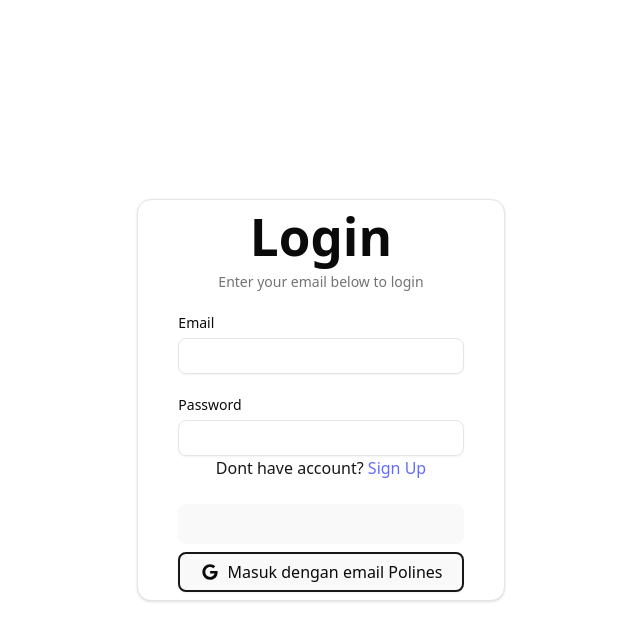
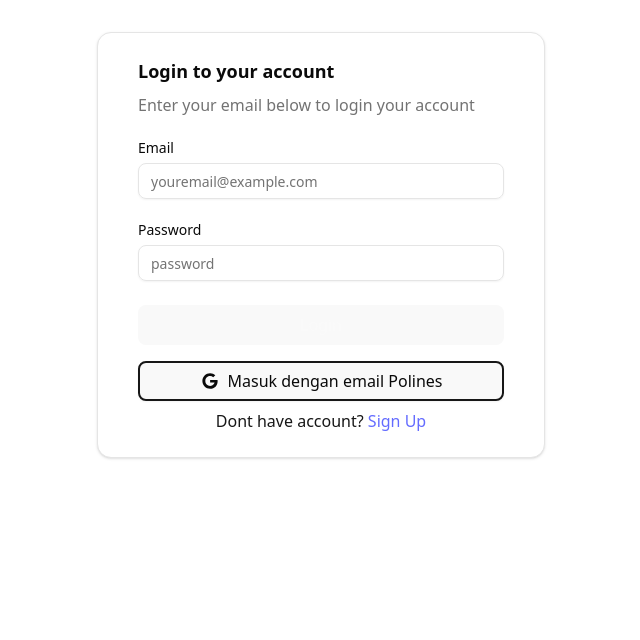
Before and after one commit to LinggaAdityaNugroho/LocaliztionApp, a React (Vite) app: page / in a window 1280 px wide. Shown: the top 640 px of the page, without its empty margins (319-959 px from the left). Built offline with nearby package versions, Linux system fonts and the light colour scheme; some icons are missing.

Commit message:
fix layout & add map for example

```diff
--- a/package.json
+++ b/package.json
@@ -12,6 +12,7 @@
   "dependencies": {
     "@fortawesome/fontawesome-svg-core": "^7.1.0",
     "@fortawesome/free-brands-svg-icons": "^7.1.0",
+    "@fortawesome/free-regular-svg-icons": "^7.1.0",
     "@fortawesome/free-solid-svg-icons": "^7.1.0",
     "@fortawesome/react-fontawesome": "^3.1.0",
     "@radix-ui/react-label": "^2.1.8",
@@ -19,15 +20,19 @@
     "@tailwindcss/vite": "^4.1.17",
     "class-variance-authority": "^0.7.1",
     "clsx": "^2.1.1",
+    "leaflet": "^1.9.4",
+    "leaflet-defaulticon-compatibility": "^0.1.2",
     "lucide-react": "^0.552.0",
     "react": "^19.1.1",
     "react-dom": "^19.1.1",
+    "react-leaflet": "^5.0.0",
     "react-router-dom": "^7.9.5",
     "tailwind-merge": "^3.3.1",
     "tailwindcss": "^4.1.17"
   },
   "devDependencies": {
     "@eslint/js": "^9.36.0",
+    "@types/leaflet": "^1.9.21",
     "@types/node": "^24.10.0",
     "@types/react": "^19.1.16",
     "@types/react-dom": "^19.1.9",
--- a/src/App.tsx
+++ b/src/App.tsx
@@ -2,12 +2,14 @@ import "./App.css";
 import { BrowserRouter, Routes, Route } from "react-router-dom";
 import { LoginPage } from "./pages/LoginPage";
 import { RegisterPage } from "./pages/RegisterPage";
+import { MapLab } from "./pages/MapPage";
 function App() {
   return (
     <BrowserRouter>
       <Routes>
         <Route path="/" element={<LoginPage />} />
         <Route path="/register" element={<RegisterPage />} />
+        <Route path="/map" element={<MapLab />} />
       </Routes>
     </BrowserRouter>
   );
--- a/src/components/atoms/Button/index.tsx
+++ b/src/components/atoms/Button/index.tsx
@@ -1,9 +1,48 @@
 import { Button } from "../../ui/button";
+import { FontAwesomeIcon } from "@fortawesome/react-fontawesome";
+import type { IconDefinition } from "@fortawesome/fontawesome-svg-core";
+
+type ButtonSize = "default" | "sm" | "lg" | "icon";
+
+type ButtonVariant =
+  | "default"
+  | "destructive"
+  | "outline"
+  | "secondary"
+  | "ghost"
+  | "link";
 
 type Props = {
-  titleButton: string;
+  titleButton?: string;
+  icon?: IconDefinition;
+  size?: ButtonSize;
+  variant?: ButtonVariant;
+  onClick?: () => void;
 };
 
-export function MyButton({ titleButton }: Props) {
-  return <Button>{titleButton}</Button>;
+export function MyButton({
+  titleButton,
+  size = "default",
+  variant = "default",
+  onClick,
+}: Props) {
+  return (
+    <Button size={size} variant={variant} onClick={onClick}>
+      {titleButton}
+    </Button>
+  );
 }
+
+export function MyButtonIcon({
+  titleButton,
+  icon,
+  size = "default",
+  variant = "default",
+}: Props) {
+  return (
+    <Button size={size} variant={variant} className="flex items-center gap-2">
+      {icon && <FontAwesomeIcon icon={icon} />}
+      {titleButton}
+    </Button>
+  );
+}
--- a/src/components/molecules/Form/index.tsx
+++ b/src/components/molecules/Form/index.tsx
@@ -4,14 +4,15 @@ import { Input } from "../../ui/input";
 type Props = {
   label: string;
   //   value: string;
+  placeholder?: string;
   type?: string;
 };
 
-export function MyInputForm({ label, type }: Props) {
+export function MyInputForm({ label, type, placeholder }: Props) {
   return (
     <div className="flex flex-col gap-2">
       <Label>{label}</Label>
-      <Input type={type} />
+      <Input type={type} placeholder={placeholder} />
     </div>
   );
 }
--- a/src/components/organism/FormLogin/index.tsx
+++ b/src/components/organism/FormLogin/index.tsx
@@ -1,10 +1,32 @@
 import { MyInputForm } from "../../molecules/Form";
+import { MyButton, MyButtonIcon } from "../../atoms/Button";
+import { faGoogle } from "@fortawesome/free-brands-svg-icons";
+import { useNavigate } from "react-router-dom";
 
 export function FormLogin() {
+  const navigate = useNavigate();
+
   return (
     <form action="" className="flex flex-col gap-6">
-      <MyInputForm label="Email" type="email" />
-      <MyInputForm label="Password" type="password" />
+      <MyInputForm
+        label="Email"
+        type="email"
+        placeholder="youremail@example.com"
+      />
+      <MyInputForm label="Password" type="password" placeholder="password" />
+      <div className="flex flex-col gap-4">
+        <MyButton
+          titleButton="Login"
+          size="lg"
+          onClick={() => navigate("/map")}
+        />
+        <MyButtonIcon
+          titleButton="Masuk dengan email Polines"
+          icon={faGoogle}
+          size="lg"
+          variant="outline"
+        />
+      </div>
     </form>
   );
 }
--- a/src/components/organism/FormRegister/index.tsx
+++ b/src/components/organism/FormRegister/index.tsx
@@ -1,10 +1,26 @@
 import { MyInputForm } from "../../molecules/Form";
+import { MyButton, MyButtonIcon } from "../../atoms/Button";
+import { faGoogle } from "@fortawesome/free-brands-svg-icons";
 
 export function FormRegister() {
   return (
     <form action="" className="flex flex-col gap-6">
-      <MyInputForm label="Email" type="email" />
-      <MyInputForm label="Password" type="password" />
+      <MyInputForm
+        label="Email"
+        type="email"
+        placeholder="youreamail@example.com"
+      />
+      <MyInputForm label="Username" type="text" placeholder="your username" />
+      <MyInputForm label="Password" type="password" placeholder="password" />
+      <div className="flex flex-col gap-4">
+        <MyButton titleButton="Login" size="lg" />
+        <MyButtonIcon
+          titleButton="Masuk dengan email Polines"
+          icon={faGoogle}
+          size="lg"
+          variant="outline"
+        />
+      </div>
     </form>
   );
 }
--- a/src/index.css
+++ b/src/index.css
@@ -20,14 +20,6 @@ a {
 }
 a:hover {
   color: #535bf2;
-}
-
-body {
-  margin: 0;
-  display: flex;
-  place-items: center;
-  min-width: 320px;
-  min-height: 100vh;
 }
 
 h1 {
--- a/src/layouts/AuthForm/index.tsx
+++ b/src/layouts/AuthForm/index.tsx
@@ -1,50 +1,32 @@
-import { Button } from "../../components/ui/button";
 import {
   Card,
   CardHeader,
   CardTitle,
   CardDescription,
   CardContent,
-  CardFooter,
 } from "../../components/ui/card";
-import { FontAwesomeIcon } from "@fortawesome/react-fontawesome";
-import { faGoogle } from "@fortawesome/free-brands-svg-icons";
 
 type Props = {
   titleCard: string;
   descriptionContent: string;
-  titleButtonEmail: string;
-  titleButtonPolines: string;
   children: React.ReactNode;
 };
 
-export function AuthLayout({
-  titleCard,
-  descriptionContent,
-  titleButtonEmail,
-  titleButtonPolines,
-  children,
-}: Props) {
+export function AuthLayout({ titleCard, descriptionContent, children }: Props) {
   return (
-    <div>
-      <Card className="px-4 py-2">
+    <div className="w-full flex justify-center items-center">
+      <Card className="px-4 py-6 w-md">
         <CardHeader>
           <CardTitle>
-            <h1>{titleCard}</h1>
+            <p className="font-bold text-left text-lg">{titleCard}</p>
           </CardTitle>
           <CardDescription>
-            <p>{descriptionContent}</p>
+            <p className="text-left text-base font-normal">
+              {descriptionContent}
+            </p>
           </CardDescription>
         </CardHeader>
         <CardContent>{children}</CardContent>
-        <CardFooter>
-          <div className="flex flex-col gap-2">
-            <Button size={"lg"}>{titleButtonEmail}</Button>
-            <Button size={"lg"} variant={"outline"}>
-              <FontAwesomeIcon icon={faGoogle} /> {titleButtonPolines}
-            </Button>
-          </div>
-        </CardFooter>
       </Card>
     </div>
   );
--- a/src/pages/LoginPage/index.tsx
+++ b/src/pages/LoginPage/index.tsx
@@ -5,12 +5,10 @@ import { Link } from "react-router-dom";
 export function LoginPage() {
   return (
     <AuthLayout
-      titleCard="Login"
-      descriptionContent="Enter your email below to login"
-      titleButtonEmail="Login"
-      titleButtonPolines="Masuk dengan email Polines"
+      titleCard="Login to your account"
+      descriptionContent="Enter your email below to login your account"
     >
-      <div className="flex flex-col">
+      <div className="flex flex-col gap-2">
         <FormLogin />
         <Link to="/register">
           <p className="text-primary">
--- /dev/null
+++ b/src/pages/MapPage/index.tsx
@@ -0,0 +1,44 @@
+import { MapContainer, ImageOverlay, Marker, Popup } from "react-leaflet";
+import type { LatLngBoundsExpression, LatLngTuple } from "leaflet";
+import "leaflet/dist/leaflet.css";
+import "leaflet-defaulticon-compatibility/dist/leaflet-defaulticon-compatibility.css";
+import "leaflet-defaulticon-compatibility";
+import L from "leaflet";
+
+export function MapLab() {
+  const bounds: LatLngBoundsExpression = [
+    [0, 0],
+    [480, 1280],
+  ];
+
+  const device1Position: LatLngTuple = [400, 500];
+  const device2Position: LatLngTuple = [100, 200];
+  const device3Position: LatLngTuple = [100, 500];
+
+  return (
+    <div>
+      <h1>Map Laboratorium Timur</h1>
+      <MapContainer
+        crs={L.CRS.Simple}
+        bounds={bounds}
+        style={{ width: "100%", height: "100vh" }}
+        maxZoom={2}
+        minZoom={-2}
+      >
+        <ImageOverlay url="../../../public/img/denah.jpeg" bounds={bounds} />
+
+        <Marker position={device1Position}>
+          <Popup>Osiloscop</Popup>
+        </Marker>
+
+        <Marker position={device2Position}>
+          <Popup>Function Generator</Popup>
+        </Marker>
+
+        <Marker position={device3Position}>
+          <Popup>Device BLE 3</Popup>
+        </Marker>
+      </MapContainer>
+    </div>
+  );
+}
--- a/src/pages/RegisterPage/index.tsx
+++ b/src/pages/RegisterPage/index.tsx
@@ -1,14 +1,20 @@
 import { AuthLayout } from "../../layouts/AuthForm";
 import { FormRegister } from "../../components/organism/FormRegister";
+import { Link } from "react-router-dom";
 export function RegisterPage() {
   return (
     <AuthLayout
       titleCard="SignUp"
-      descriptionContent="Enter your email below to login"
-      titleButtonEmail="SignUp"
-      titleButtonPolines="Masuk dengan email Polines"
+      descriptionContent="Enter your email below to create your account"
     >
-      <FormRegister />
+      <div className="flex flex-col gap-2">
+        <FormRegister />
+        <Link to="/">
+          <p className="text-primary">
+            Already have account? <a>Sign In</a>
+          </p>
+        </Link>
+      </div>
     </AuthLayout>
   );
 }
```
Also changed, not shown: public/img/denah.jpeg (added), 1 other file (tests, documents, lock files or other folders).
